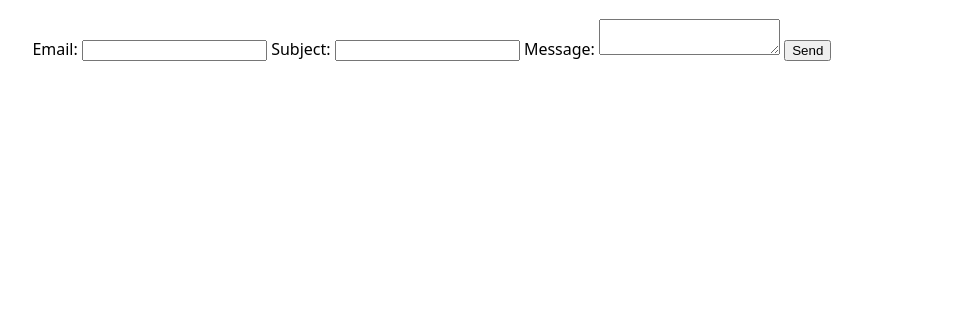
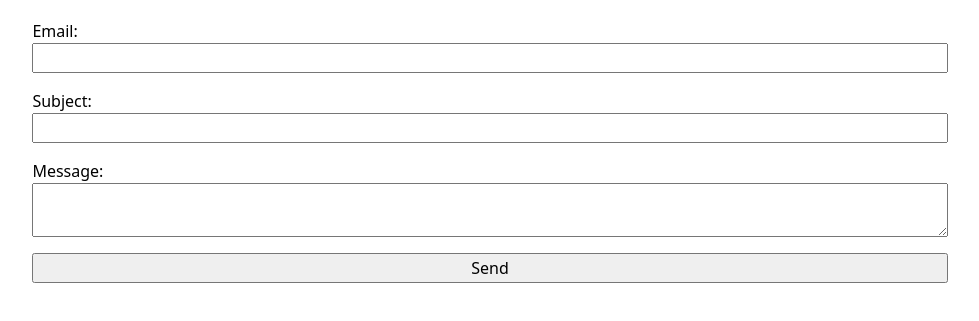
Before and after one commit to ndjapri/portfolio, a plain HTML site: page contact/index.html in a window 1280 px wide. Shown: the part 137-458 px from the top of the page, without its empty margins (150-1129 px from the left). Drawn offline with Linux system fonts and the light colour scheme.

Commit message:
top-down layout

```diff
--- a/style.css
+++ b/style.css
@@ -48,3 +48,27 @@ nav a:hover {
     padding-bottom: 0.1em;
     background-color: oklch(from var(--color-accent) 95% 5% h);
 }
+
+input,
+textarea,
+button {
+    font: inherit;
+}
+
+form label,
+form input,
+form textarea,
+form button {
+    display: block;
+}
+
+form input,
+form textarea,
+form button {
+    width: 100%;
+    box-sizing: border-box;
+}
+
+form label {
+    margin-block: 1em;
+}
```
